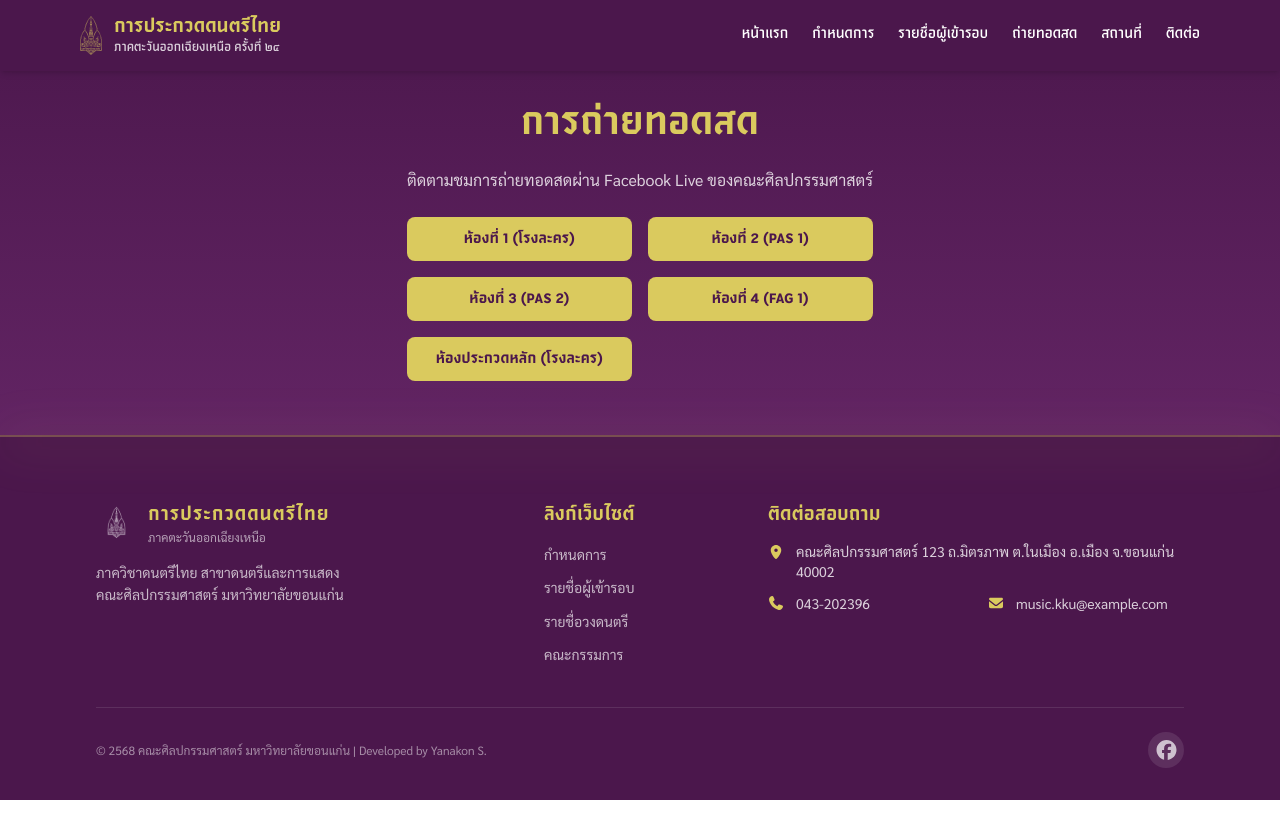
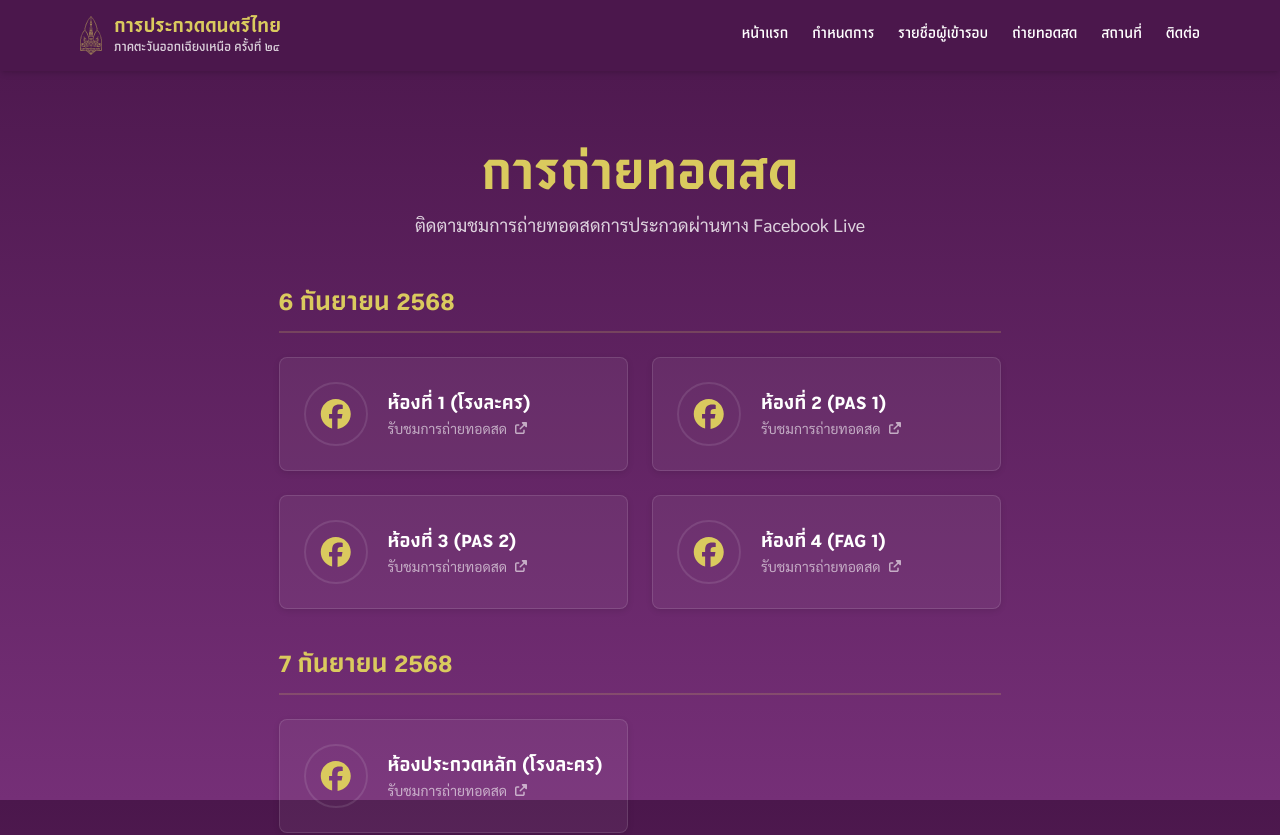
Before and after one commit to MUED3/thai-music-contest-24, a Next.js app: page /live in a window 1280 px wide. Shown: the top 835 px of the page. Before the commit the page ends 800 px from the top, so only its background shows below. Built offline with nearby package versions, Linux system fonts and the light colour scheme.

Commit message:
update 17/8/2025 - 6

```diff
--- a/app/band/page.tsx
+++ b/app/band/page.tsx
@@ -69,8 +69,9 @@ export default function BandContestPage() {
 
   const selectedContest = useMemo(() => {
     if (!selectedContestTitle) return null;
-    return allContests.find(c => c.level === selectedLevel && c.title === selectedContestTitle);
-  }, [selectedLevel, selectedContestTitle]);
+    // Find the contest from the already-filtered list for the selected level
+    return availableContests.find(c => c.title === selectedContestTitle);
+  }, [selectedContestTitle, availableContests]);
 
   const sortedBands = useMemo(() => {
     if (!selectedContest) return [];
--- a/app/live/page.tsx
+++ b/app/live/page.tsx
@@ -1,24 +1,73 @@
-export default function Live() {
+"use client";
+
+import { useMemo } from 'react';
+import { FontAwesomeIcon } from "@fortawesome/react-fontawesome";
+import { faVideo, faExternalLinkAlt } from "@fortawesome/free-solid-svg-icons";
+import { faFacebook } from "@fortawesome/free-brands-svg-icons";
+
+export default function LivePage() {
   const lives = [
-    { day: '6 ก.ย. 2568', title: 'ห้องที่ 1 (โรงละคร)', url: 'https://www.facebook.com/profile.php?id=100057643420110' },
-    { day: '6 ก.ย. 2568', title: 'ห้องที่ 2 (PAS 1)', url: 'https://www.facebook.com/profile.php?id=100064752726252' },
-    { day: '6 ก.ย. 2568', title: 'ห้องที่ 3 (PAS 2)', url: 'https://www.facebook.com/FAKKUofficial' },
-    { day: '6 ก.ย. 2568', title: 'ห้องที่ 4 (FAG 1)', url: 'https://www.facebook.com/profile.php?id=100083038366633' },
-    { day: '7 ก.ย. 2568', title: 'ห้องประกวดหลัก (โรงละคร)', url: 'https://www.facebook.com/profile.php?id=100057643420110' },
-  ]
+    { day: '6 กันยายน 2568', title: 'ห้องที่ 1 (โรงละคร)', url: 'https://www.facebook.com/profile.php?id=100057643420110' },
+    { day: '6 กันยายน 2568', title: 'ห้องที่ 2 (PAS 1)', url: 'https://www.facebook.com/profile.php?id=100064752726252' },
+    { day: '6 กันยายน 2568', title: 'ห้องที่ 3 (PAS 2)', url: 'https://www.facebook.com/FAKKUofficial' },
+    { day: '6 กันยายน 2568', title: 'ห้องที่ 4 (FAG 1)', url: 'https://www.facebook.com/profile.php?id=100083038366633' },
+    { day: '7 กันยายน 2568', title: 'ห้องประกวดหลัก (โรงละคร)', url: 'https://www.facebook.com/profile.php?id=100057643420110' },
+  ];
+
+  // Group live streams by day
+  const groupedLives = useMemo(() => {
+    return lives.reduce((acc, live) => {
+      (acc[live.day] = acc[live.day] || []).push(live);
+      return acc;
+    }, {} as Record<string, typeof lives>);
+  }, [lives]);
+
   return (
-    <div className="text-center space-y-6 fade-in">
-      <h1 className="text-3xl md:text-4xl font-bold text-ci-gold font-sao flex items-center justify-center gap-3">
-        การถ่ายทอดสด
-      </h1>
-      <p className="text-white/80">ติดตามชมการถ่ายทอดสดผ่าน Facebook Live ของคณะศิลปกรรมศาสตร์</p>
-      <div className="grid sm:grid-cols-2 gap-4">
-        {lives.map((l, i) => (
-          <a key={i} href={l.url} target="_blank" rel="noopener noreferrer" className="btn btn-primary">
-            <div className="text-sm">{l.title}</div>
-          </a>
+    <div className="max-w-4xl mx-auto py-12 px-4 font-kku fade-in">
+      {/* Header */}
+      <div className="text-center mb-12">
+        <h1 className="text-4xl md:text-5xl font-bold text-ci-gold font-sao mb-3 flex items-center justify-center gap-4">
+          การถ่ายทอดสด
+        </h1>
+        <p className="text-lg text-white/80">
+          ติดตามชมการถ่ายทอดสดการประกวดผ่านทาง Facebook Live
+        </p>
+      </div>
+
+      {/* Live Stream Cards */}
+      <div className="space-y-10">
+        {Object.entries(groupedLives).map(([day, streams], index) => (
+          <div key={index} className="space-y-6">
+            <h3 className="text-2xl font-sao font-bold text-ci-gold border-b-2 border-ci-gold/20 pb-3">
+              {day}
+            </h3>
+            <div className="grid grid-cols-1 md:grid-cols-2 gap-6">
+              {streams.map((stream, streamIndex) => (
+                <a
+                  key={streamIndex}
+                  href={stream.url}
+                  target="_blank"
+                  rel="noopener noreferrer"
+                  className="card p-5 backdrop-blur-sm bg-black/20 border border-white/10 rounded-xl flex items-center gap-5 group hover:bg-ci-gold/10 hover:border-ci-gold/50 transition-all duration-300"
+                >
+                  <div className="flex-shrink-0 w-16 h-16 rounded-full bg-ci-purple-dark border-2 border-white/10 flex items-center justify-center text-ci-gold group-hover:border-ci-gold transition-all duration-300">
+                    <FontAwesomeIcon icon={faFacebook} className="text-3xl" />
+                  </div>
+                  <div className="flex-grow">
+                    <h4 className="font-bold text-lg text-white group-hover:text-ci-gold transition-colors duration-300">
+                      {stream.title}
+                    </h4>
+                    <p className="text-sm text-white/60 flex items-center gap-2">
+                      รับชมการถ่ายทอดสด
+                      <FontAwesomeIcon icon={faExternalLinkAlt} className="w-3 h-3" />
+                    </p>
+                  </div>
+                </a>
+              ))}
+            </div>
+          </div>
         ))}
       </div>
     </div>
-  )
+  );
 }
--- a/app/venue/page.tsx
+++ b/app/venue/page.tsx
@@ -2,112 +2,119 @@
 
 import { useState } from "react";
 import { FontAwesomeIcon } from "@fortawesome/react-fontawesome";
-import { faMapMarkerAlt, faBuilding, faExternalLinkAlt, faImage } from "@fortawesome/free-solid-svg-icons";
+import { faMapMarkerAlt, faBuilding, faExternalLinkAlt, faSearchPlus, faTimes } from "@fortawesome/free-solid-svg-icons";
+import Image from 'next/image';
 
-export default function Venue() {
-  const [selectedImage, setSelectedImage] = useState<string | null>(null);
+export default function VenuePage() {
+  const [isModalOpen, setIsModalOpen] = useState(false);
 
-  const venues = [
-    {
-      title: "แผนที่สถานที่",
-      description: "คณะศิลปกรรมศาสตร์ มหาวิทยาลัยขอนแก่น",
-      type: "map",
-      src: "https://www.google.com/maps?q=Faculty%20of%20Fine%20and%20Applied%20Arts%2C%20Khon%20Kaen%20University&output=embed",
-      icon: faMapMarkerAlt
-    },
-    {
-      title: "ผังห้องประกวด",
-      description: "โรงละครฯ PAS1 PAS 2 และ FAG",
-      type: "image",
-      src: "/venue/room-plan.png",
-      icon: faBuilding
-    }
-  ];
+  const mainVenue = {
+    title: "คณะศิลปกรรมศาสตร์ มหาวิทยาลัยขอนแก่น",
+    address: "123 ถนนมิตรภาพ ตำบลในเมือง อำเภอเมืองขอนแก่น ขอนแก่น 40002",
+    mapSrc: "https://www.google.com/maps?q=Faculty%20of%20Fine%20and%20Applied%20Arts%2C%20Khon%20Kaen%20University&output=embed",
+    googleMapsLink: "https://www.google.com/maps/search/?api=1&query=Faculty+of+Fine+and+Applied+Arts,+Khon+Kaen+University"
+  };
+
+  const floorPlan = {
+    title: "ผังห้องประกวด",
+    description: "โรงละครคณะศิลปกรรมศาสตร์, PAS1, PAS2 และ FAG",
+    imageSrc: "/venue/room-plan.png"
+  };
 
   return (
-    <div className="max-w-6xl mx-auto space-y-8 fade-in p-4 sm:p-6 md:p-8">
-      <div className="text-center space-y-4">
-        <h1 className="text-3xl md:text-4xl font-bold text-ci-gold font-sao">
+    <div className="max-w-6xl mx-auto py-12 px-4 font-kku fade-in">
+      {/* Header */}
+      <div className="text-center mb-12">
+        <h1 className="text-4xl md:text-5xl font-bold text-ci-gold font-sao mb-3">
           สถานที่จัดงาน
         </h1>
-        <p className="text-white/80 max-w-2xl mx-auto text-sm md:text-base">
-          ข้อมูลสถานที่จัดการประกวดดนตรีไทย ภาคตะวันออกเฉียงเหนือ ครั้งที่ 24
+        <p className="text-lg text-white/80">
+          การประกวดดนตรีไทย ภาคตะวันออกเฉียงเหนือ ครั้งที่ 24
         </p>
       </div>
 
-      <div className="grid md:grid-cols-2 gap-6">
-        {venues.map((venue, index) => (
+      <div className="grid grid-cols-1 lg:grid-cols-3 gap-8">
+        {/* Main Content: Map */}
+        <div className="lg:col-span-2 card p-6 md:p-8 backdrop-blur-sm bg-black/20 border border-white/10 space-y-6">
+          <div>
+            <h2 className="text-2xl font-bold text-ci-gold flex items-center gap-3">
+              <FontAwesomeIcon icon={faMapMarkerAlt} />
+              <span>{mainVenue.title}</span>
+            </h2>
+            <p className="text-white/70 mt-2">{mainVenue.address}</p>
+          </div>
+          <div className="relative w-full rounded-xl overflow-hidden border-2 border-white/10 shadow-lg">
+            <iframe
+              className="w-full h-80 md:h-96"
+              loading="lazy"
+              referrerPolicy="no-referrer-when-downgrade"
+              src={mainVenue.mapSrc}
+              title="แผนที่คณะศิลปกรรมศาสตร์ มหาวิทยาลัยขอนแก่น"
+            />
+          </div>
+          <a
+            href={mainVenue.googleMapsLink}
+            target="_blank"
+            rel="noopener noreferrer"
+            className="btn btn-primary w-full sm:w-auto"
+          >
+            <FontAwesomeIcon icon={faExternalLinkAlt} className="mr-2" />
+            เปิดใน Google Maps
+          </a>
+        </div>
+
+        {/* Sidebar: Floor Plan */}
+        <div className="lg:col-span-1 card p-6 md:p-8 backdrop-blur-sm bg-black/20 border border-white/10 space-y-4 flex flex-col">
+          <h2 className="text-2xl font-bold text-ci-gold flex items-center gap-3">
+            <FontAwesomeIcon icon={faBuilding} />
+            <span>{floorPlan.title}</span>
+          </h2>
+          <p className="text-white/70">{floorPlan.description}</p>
           <div
-            key={index}
-            className="card hover:scale-[1.02] transition-all duration-300 backdrop-blur-sm bg-black/20"
+            className="relative mt-auto rounded-xl overflow-hidden border-2 border-white/10 cursor-pointer group"
+            onClick={() => setIsModalOpen(true)}
           >
-            <div className="flex items-start gap-4 p-6">
-              <div className="text-ci-gold text-2xl">
-                <FontAwesomeIcon icon={venue.icon} />
-              </div>
-              <div className="flex-grow space-y-2">
-                <h2 className="font-semibold text-lg md:text-xl text-ci-gold">
-                  {venue.title}
-                </h2>
-                <p className="text-sm md:text-base text-white/80">
-                  {venue.description}
-                </p>
-                {venue.type === "image" ? (
-                  <button
-                    onClick={() => setSelectedImage(venue.src)}
-                    className="inline-flex items-center gap-2 px-4 py-2 mt-2 bg-ci-gold/20 hover:bg-ci-gold/40 rounded-full text-sm transition-all hover:scale-105"
-                  >
-                    <FontAwesomeIcon icon={faImage} className="text-xs" />
-                    ดูภาพ
-                  </button>
-                ) : (
-                  <button
-                    onClick={() => window.open(venue.src.replace('&output=embed', ''), '_blank')}
-                    className="inline-flex items-center gap-2 px-4 py-2 mt-2 bg-ci-gold/20 hover:bg-ci-gold/40 rounded-full text-sm transition-all hover:scale-105"
-                  >
-                    <FontAwesomeIcon icon={faExternalLinkAlt} className="text-xs" />
-                    เปิดแผนที่
-                  </button>
-                )}
+            <Image
+              src={floorPlan.imageSrc}
+              alt="ผังห้องประกวด"
+              width={500}
+              height={700}
+              className="w-full h-auto object-cover transition-transform duration-300 group-hover:scale-105"
+            />
+            <div className="absolute inset-0 bg-black/40 flex items-center justify-center opacity-0 group-hover:opacity-100 transition-opacity duration-300">
+              <div className="text-center text-white p-4">
+                <FontAwesomeIcon icon={faSearchPlus} className="text-4xl" />
+                <p className="mt-2 font-semibold">คลิกเพื่อดูภาพขยาย</p>
               </div>
             </div>
-            {venue.type === "map" && (
-              <div className="px-6 pb-6">
-                <div className="relative w-full rounded-lg overflow-hidden bg-white/5">
-                  <iframe
-                    className="w-full h-[200px] md:h-[250px] rounded-lg"
-                    loading="lazy"
-                    referrerPolicy="no-referrer-when-downgrade"
-                    src={venue.src}
-                  />
-                </div>
-              </div>
-            )}
           </div>
-        ))}
+        </div>
       </div>
 
-      {/* Modal with responsive image */}
-      {selectedImage && (
+      {/* Modal for Floor Plan */}
+      {isModalOpen && (
         <div
-          className="fixed inset-0 backdrop-blur-lg bg-black/80 flex items-center justify-center z-50 animate-fade-in p-4 sm:p-6 md:p-8"
-          onClick={() => setSelectedImage(null)}
+          className="fixed inset-0 bg-black/80 backdrop-blur-md flex items-center justify-center z-50 p-4 fade-in"
+          onClick={() => setIsModalOpen(false)}
         >
-          <div className="relative w-full max-w-5xl animate-scale-in">
+          <div
+            className="relative w-full max-w-4xl max-h-[90vh] bg-ci-purple-dark rounded-xl shadow-2xl p-2 border border-white/10 scale-in"
+            onClick={(e) => e.stopPropagation()}
+          >
             <button
-              onClick={(e) => {
-                e.stopPropagation();
-                setSelectedImage(null);
-              }}
-              className="absolute -top-4 -right-4 w-8 h-8 bg-white text-black rounded-full flex items-center justify-center hover:bg-gray-200 transition-all hover:scale-110 z-10"
+              onClick={() => setIsModalOpen(false)}
+              className="absolute -top-3 -right-3 w-9 h-9 bg-ci-gold text-black rounded-full flex items-center justify-center hover:bg-white transition-all hover:scale-110 z-20"
+              aria-label="Close"
             >
-              ✕
+              <FontAwesomeIcon icon={faTimes} />
             </button>
-            <div className="relative rounded-xl overflow-hidden bg-black/40 p-2">
-              <img
-                src={selectedImage}
-                alt="Preview"
-                className="w-full h-auto max-h-[85vh] object-contain rounded-lg select-none"
+            <div className="overflow-auto max-h-[calc(90vh-1rem)] rounded-lg">
+              <Image
+                src={floorPlan.imageSrc}
+                alt="ผังห้องประกวด"
+                width={1000}
+                height={1400}
+                className="w-full h-auto object-contain select-none"
               />
             </div>
           </div>
```
